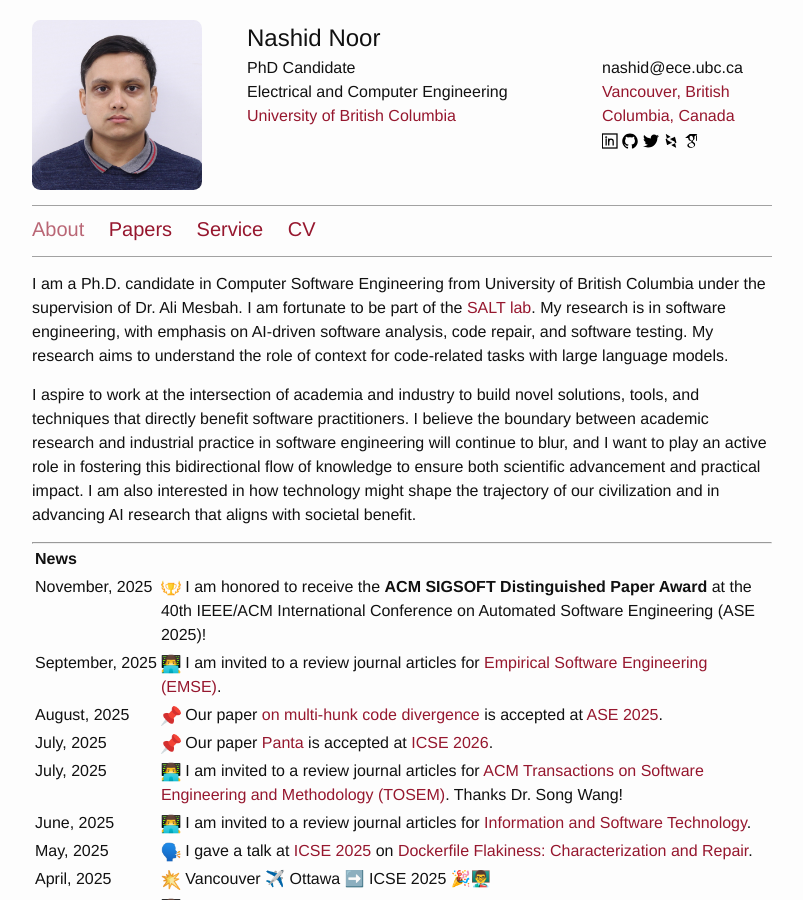
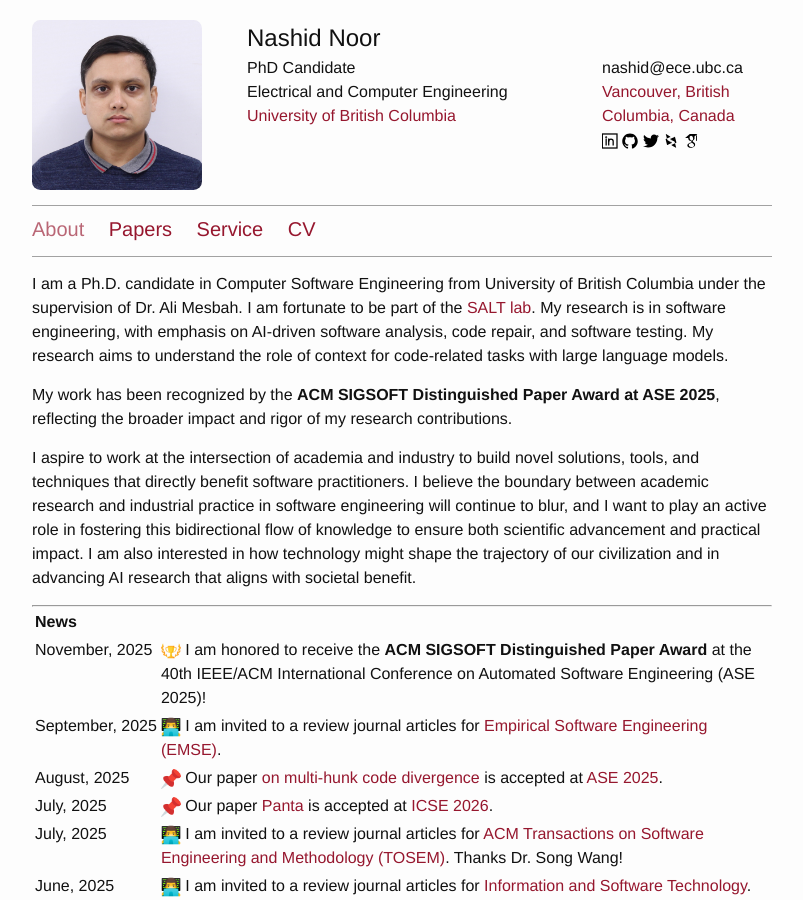
Before and after one commit to nashid/nashid.github.io, a Jekyll site: the page built from index.md, in a window 1280 px wide and 900 px high. Shown: the whole window, without its empty margins (238-1041 px from the left). Built offline with Jekyll 4.4.1, drawn with Linux system fonts in a browser that asks for light colours.

Commit message:
add acm sigsoft award - 3

```diff
--- a/index.md
+++ b/index.md
@@ -9,6 +9,8 @@
 I am fortunate to be part of the [SALT lab](https://people.ece.ubc.ca/amesbah/salt/).
 My research is in software engineering, with emphasis on AI-driven software analysis, code repair, and software testing.
 My research aims to understand the role of context for code-related tasks with large language models.
+
+My work has been recognized by the **ACM SIGSOFT Distinguished Paper Award at ASE 2025**, reflecting the broader impact and rigor of my research contributions.
 
 I aspire to work at the intersection of academia and industry to build novel solutions, tools, and techniques that directly benefit software practitioners. I believe the boundary between academic research and industrial practice in software engineering will continue to blur, and I want to play an active role in fostering this bidirectional flow of knowledge to ensure both scientific advancement and practical impact. I am also interested in how technology might shape the trajectory of our civilization and in advancing AI research that aligns with societal benefit.
 
```
